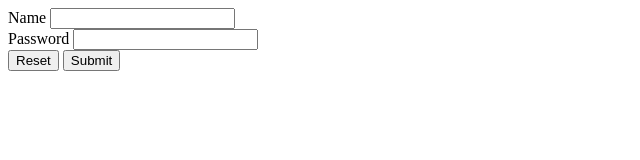
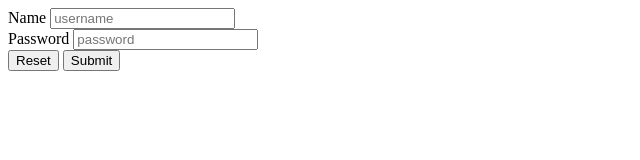
Before and after one commit to Theuri0411/form, a plain HTML site: page index.html in a window 1280 px wide. Shown: the full height of the page, 0-640 px from the left. Drawn offline with Linux system fonts and the light colour scheme.

Commit message:
added place holder to inputs

```diff
--- a/index.html
+++ b/index.html
@@ -2,21 +2,23 @@
 <html lang="en">
 
 <head>
-    <meta charset="UTF-8">
-    <meta http-equiv="X-UA-Compatible" content="IE=edge">
-    <meta name="viewport" content="width=device-width, initial-scale=1.0">
+    <meta charset="UTF-8" />
+    <meta http-equiv="X-UA-Compatible" content="IE=edge" />
+    <meta name="viewport" content="width=device-width, initial-scale=1.0" />
     <title>FORM</title>
 </head>
 
 <body>
     <form action="results.html" method="GET">
         <div>
-            <label for="name" id="name">Name</label>
-            <input type="text" name="name">
+            <label for="name" id="name">Name
+          <input type="text" name="name" placeholder="username" />
+        </label>
         </div>
         <div>
-            <label for="password" id="password">Password</label>
-            <input type="password" name="password">
+            <label for="password" id="password">Password
+          <input type="password" name="password" placeholder="password" />
+        </label>
         </div>
         <button type="reset">Reset</button>
         <button>Submit</button>
```
